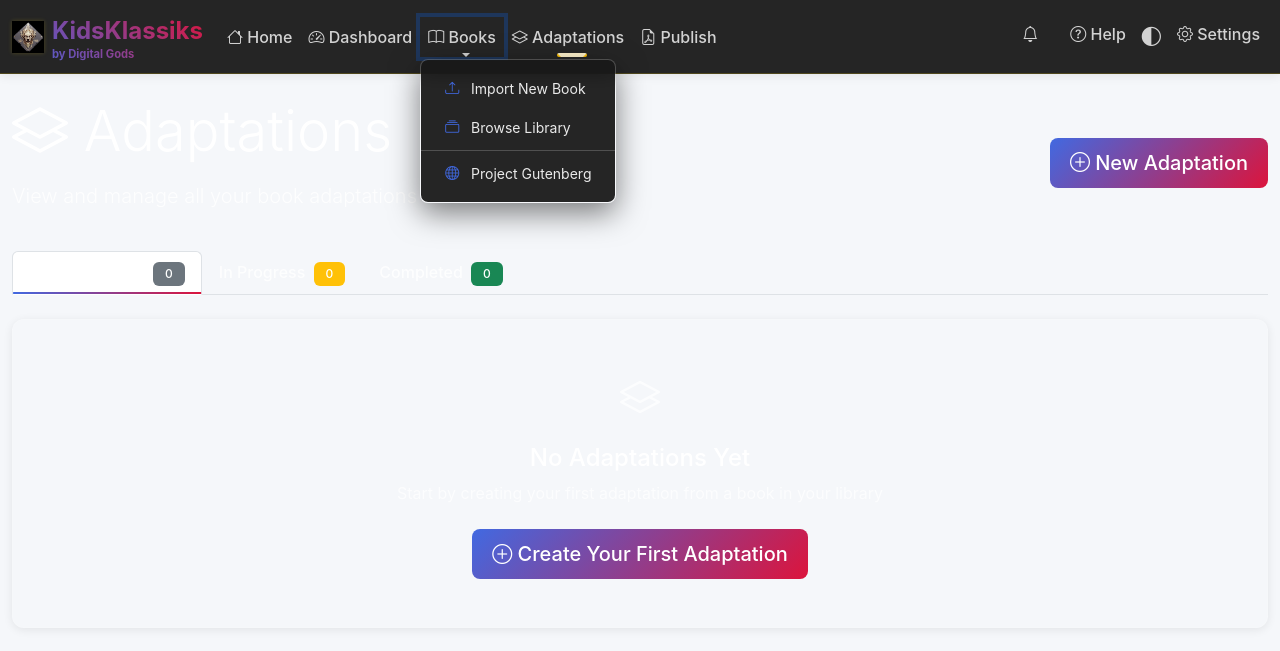
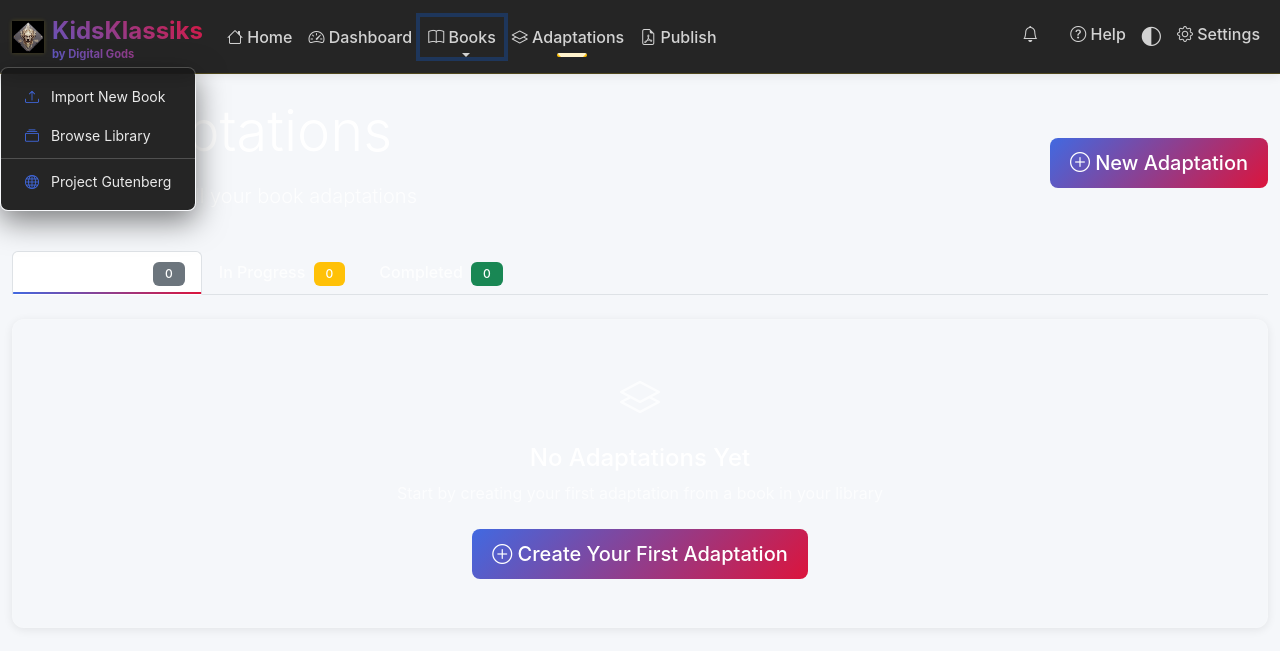
Before and after one commit to Digitalgods2/KidsFastapi, a FastAPI app: page /adaptations/ in a window 1280 px wide, after a click on "Books". Shown: the top 651 px of the page. Run offline with FastAPI, Linux system fonts and the light colour scheme; data that the repository does not hold is empty; parts of the project's set-up code (start-up, migrations or seed data) failed here and were passed over; some libraries are stand-ins or nearby versions.

Commit message:
🔧 Fix dropdown z-index layering issues
PROBLEM: Navigation dropdowns appearing behind main content panel

SOLUTIONS APPLIED:
- ✅ Increased dropdown z-index to 10000 (highest priority)
- ✅ Added inline z-index to navbar (10001) in template
- ✅ Fixed navbar positioning and container z-index management
- ✅ Reduced main content and hero section z-index to 1
- ✅ Added JavaScript dropdown event handlers for z-index enforcement
- ✅ Enhanced dropdown positioning with absolute positioning
- ✅ Ensured dropdowns show above all page content

Navigation dropdowns now properly appear in front of all page content with correct layering hierarchy.

```diff
--- a/static/css/digital-gods-style.css
+++ b/static/css/digital-gods-style.css
@@ -735,7 +735,8 @@ small, .small {
   border-radius: 8px !important;
   box-shadow: 0 10px 30px rgba(0, 0, 0, 0.5) !important;
   backdrop-filter: blur(10px);
-  z-index: 1050 !important;
+  z-index: 9999 !important;
+  position: absolute !important;
 }
 
 .dropdown-item {
@@ -821,7 +822,7 @@ small, .small {
 /* Force dropdown visibility and positioning */
 .navbar-nav .dropdown-menu {
   position: absolute !important;
-  z-index: 1060 !important;
+  z-index: 9999 !important;
   display: none !important;
   float: left !important;
   min-width: 10rem !important;
@@ -831,6 +832,24 @@ small, .small {
   text-align: left !important;
   list-style: none !important;
   background-clip: padding-box !important;
+}
+
+/* Navbar container z-index */
+.navbar {
+  z-index: 1030 !important;
+  position: relative !important;
+}
+
+/* Dropdown container */
+.navbar-nav .dropdown {
+  position: static !important;
+}
+
+.navbar-nav .dropdown-menu {
+  position: absolute !important;
+  top: 100% !important;
+  left: 0 !important;
+  transform: none !important;
 }
 
 .navbar-nav .dropdown-menu.show {
@@ -865,3 +884,36 @@ small, .small {
 .navbar-dark .dropdown-divider {
   border-top-color: rgba(255, 255, 255, 0.2) !important;
 }
+
+/* Main content z-index management */
+main {
+  position: relative !important;
+  z-index: 1 !important;
+}
+
+/* Hero section z-index fix */
+.hero-section {
+  position: relative !important;
+  z-index: 1 !important;
+}
+
+/* Circuit overlay z-index */
+.circuit-overlay {
+  z-index: 0 !important;
+}
+
+/* Container z-index */
+.container,
+.container-fluid {
+  position: relative !important;
+  z-index: 1 !important;
+}
+
+/* Ensure dropdown shows above everything */
+.navbar .dropdown-menu.show {
+  z-index: 10000 !important;
+  position: absolute !important;
+  display: block !important;
+  opacity: 1 !important;
+  visibility: visible !important;
+}
--- a/templates/layouts/base.html
+++ b/templates/layouts/base.html
@@ -296,7 +296,7 @@
 </head>
 <body>
     <!-- Navigation -->
-    <nav class="navbar navbar-expand-lg navbar-dark shadow-sm">
+    <nav class="navbar navbar-expand-lg navbar-dark shadow-sm" style="z-index: 10001 !important; position: relative !important;">
         <div class="container-fluid">
             <a class="navbar-brand d-flex align-items-center" href="/">
                 <img src="/static/images/digital-gods-logo.png" alt="Digital Gods" class="digital-gods-logo me-2" style="width: 32px; height: 32px;">
@@ -1405,6 +1405,28 @@
             e.preventDefault();
             cycleTheme();
         });
+
+        // Fix dropdown z-index issues
+        document.addEventListener('DOMContentLoaded', function() {
+            // Ensure dropdowns have proper z-index when shown
+            document.querySelectorAll('.navbar .dropdown').forEach(function(dropdown) {
+                dropdown.addEventListener('show.bs.dropdown', function() {
+                    const menu = this.querySelector('.dropdown-menu');
+                    if (menu) {
+                        menu.style.zIndex = '10000';
+                        menu.style.position = 'absolute';
+                    }
+                });
+
+                dropdown.addEventListener('shown.bs.dropdown', function() {
+                    const menu = this.querySelector('.dropdown-menu');
+                    if (menu) {
+                        menu.style.zIndex = '10000';
+                        menu.style.position = 'absolute';
+                    }
+                });
+            });
+        });
     </script>
 
     <!-- Digital Gods Enhanced Animations -->
```
